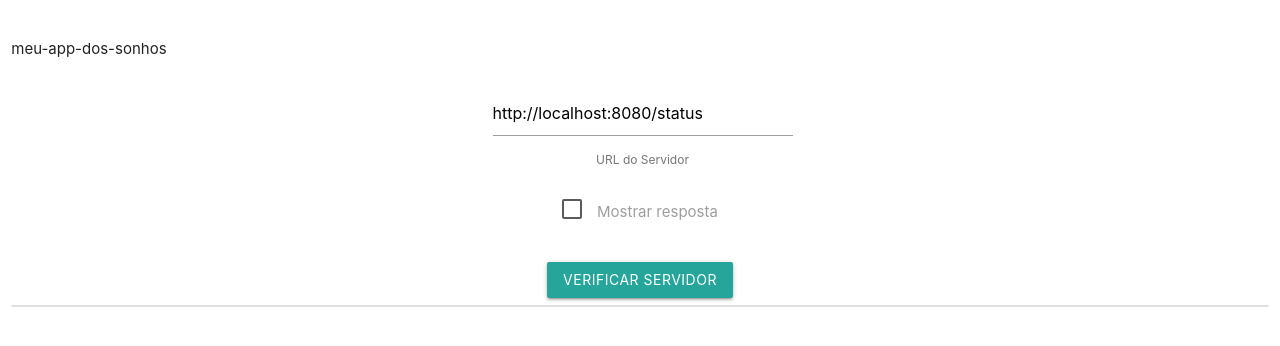
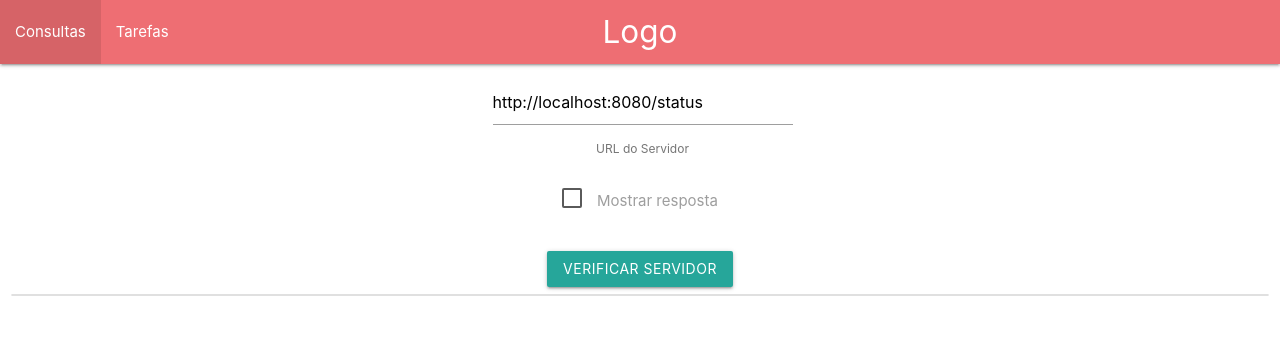
Before and after one commit to tutagomes/exemplo-angular, an Angular app: page / in a window 1280 px wide. Shown: the top 346 px of the page. Built offline with nearby package versions, Linux system fonts and the light colour scheme.

Commit message:
Adição de novo componente e rota

```diff
--- a/src/app/app.component.html
+++ b/src/app/app.component.html
@@ -1,21 +1,16 @@
-  <br>
-  <!-- <div class="row">
-    <div class="col offset-s3 s6">
-      <div class="card blue-grey darken-1">
-        <div class="card-content white-text">
-          <span class="card-title">{{ processador(title) }}</span>
-          <p>
-            <input id="title" type="text" class="white-text" [(ngModel)]='title'>
-            <label for="title">Title</label>
-        </div>
-        <h3 *ngIf='title.length > 5' > Muito grande !</h3>
-      </div>
+<nav>
+    <div class="nav-wrapper">
+      <a href="#!" class="brand-logo center">Logo</a>
+      <ul class="left hide-on-med-and-down">
+        <li routerLinkActive="active"
+            [routerLinkActiveOptions]="{exact: true}"><a routerLink='/'>Consultas</a></li>
+        <li routerLinkActive="active"><a [routerLink]='"/tarefas"'>Tarefas</a></li>
+      </ul>
     </div>
-  </div> -->
+  </nav>
   <div class="row" style='width: 100%'>
     <div class='col s12'>
-        <p [innerHTML]="title"> </p>
-        <!-- <button [disabled]="title.length < 10"> Alterar Titulo </button> -->
-      <app-server></app-server>
+      <!-- removendo o app-server e adicionando router-outlet <app-server></app-server> -->
+      <router-outlet></router-outlet>
     </div>
   </div>
--- a/src/app/app.module.ts
+++ b/src/app/app.module.ts
@@ -8,6 +8,7 @@ import { ConsultaElementComponent } from './server/consulta-element/consulta-ele
 import { RoundedDirective } from './diretivas/rounded.directive';
 import { TruncatePipe } from './pipes/truncate.pipe';
 import { AppRoutingModule } from './app-routing.module';
+import { TarefasComponent } from './tarefas/tarefas.component';
 
 @NgModule({
   declarations: [
@@ -15,7 +16,8 @@ import { AppRoutingModule } from './app-routing.module';
     ServerComponent,
     ConsultaElementComponent,
     RoundedDirective,
-    TruncatePipe
+    TruncatePipe,
+    TarefasComponent
   ],
   imports: [
     BrowserModule,
--- /dev/null
+++ b/src/app/tarefas/tarefas.component.html
@@ -0,0 +1 @@
+<p>tarefas works!</p>
--- /dev/null
+++ b/src/app/tarefas/tarefas.component.ts
@@ -0,0 +1,15 @@
+import { Component, OnInit } from '@angular/core';
+
+@Component({
+  selector: 'app-tarefas',
+  templateUrl: './tarefas.component.html',
+  styleUrls: ['./tarefas.component.css']
+})
+export class TarefasComponent implements OnInit {
+
+  constructor() { }
+
+  ngOnInit() {
+  }
+
+}
```
Also changed, not shown: src/app/app-routing.module.ts (+8 -3 lines), src/app/tarefas/tarefas.component.css (added), 1 other file (tests, documents, lock files or other folders).
